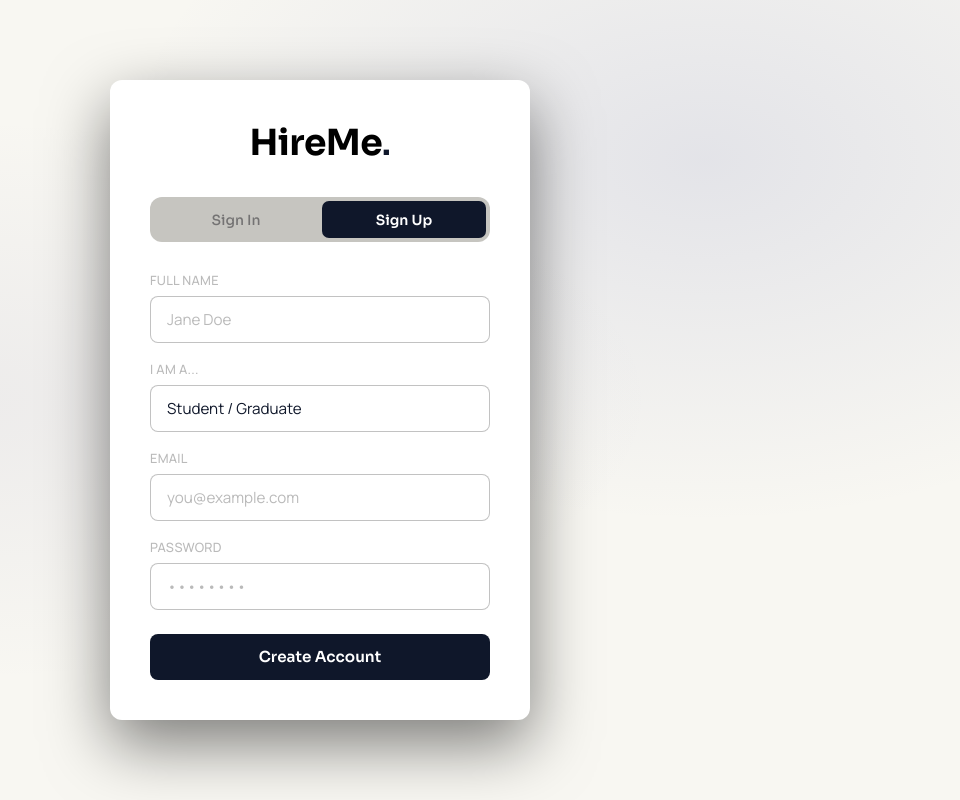
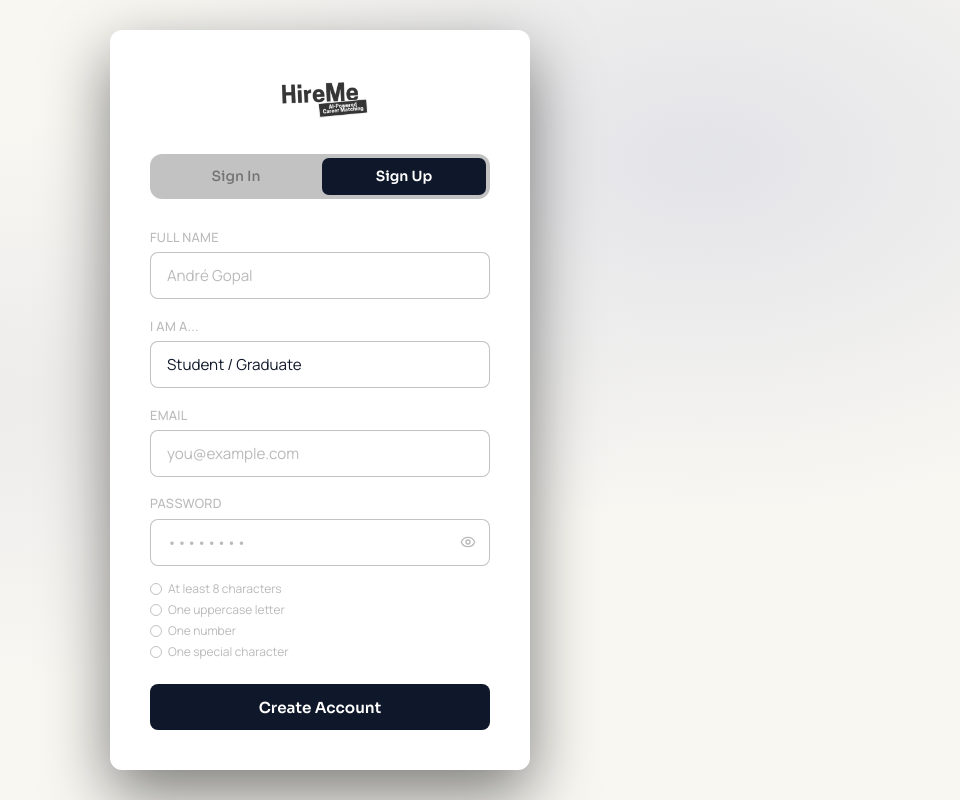
Before and after one commit to padifalas/Hire-Me, a React (Vite) app: page / in a window 1280 px wide. Both pictures are taken after a click on the button "Sign Up". Shown: the whole page, without its empty margins (320-1280 px from the left). Built offline with nearby package versions, Linux system fonts and the light colour scheme; no server answers.

Commit message:
Sign up tweaks

```diff
--- a/src/components/auth/SignUp.css
+++ b/src/components/auth/SignUp.css
@@ -37,28 +37,21 @@
 
 /* Logo */
 .auth-logo {
-  text-align: center;
+  display: flex;
+  justify-content: center;
   margin-bottom: 2rem;
-  font-family: "Sora", sans-serif;
 }
 
-.logo-text {
-  font-size: var(--font-4xl);
-  font-weight: 700;
-  color: #000000;
-  letter-spacing: -0.5px;
-}
-
-.logo-dot {
-  font-size: var(--font-3xl);
-  font-weight: 700;
-  color: var(--color-text-primary);
+.auth-logo__img {
+  height: 52px;
+  width: auto;
+  object-fit: contain;
 }
 
 /* Tabs */
 .auth-tabs {
   display: flex;
-  background: #c6c5c0;
+  background: var(--color-border);
   border-radius: var(--radius-lg);
   padding: 4px;
   margin-bottom: 1.8rem;
@@ -136,6 +129,74 @@
   border-color: var(--color-border-focus);
 }
 
+.form-group input:focus,
+.form-group select:focus {
+  border-color: var(--color-border-focus);
+}
+
+.password-input-wrap {
+  position: relative;
+  display: flex;
+  align-items: center;
+}
+
+.password-input-wrap input {
+  padding-right: 2.75rem;
+}
+
+.password-toggle-btn {
+  position: absolute;
+  right: 0.55rem;
+  display: flex;
+  align-items: center;
+  background: transparent;
+  border: none;
+  cursor: pointer;
+  color: var(--color-text-tertiary);
+  padding: 5px;
+  border-radius: 6px;
+  transition:
+    color 0.15s ease,
+    background 0.15s ease;
+}
+
+.password-toggle-btn:hover {
+  color: var(--color-text-primary);
+  background: rgba(0, 0, 0, 0.05);
+}
+
+/* Password requirements checklist (sign-up only) */
+.password-checklist {
+  list-style: none;
+  margin: 0.5rem 0 0;
+  padding: 0;
+  display: flex;
+  flex-direction: column;
+  gap: 4px;
+}
+
+.password-checklist__item {
+  display: flex;
+  align-items: center;
+  gap: 6px;
+  font-size: 0.75rem;
+  color: var(--color-text-tertiary);
+  transition: color 0.15s ease;
+}
+
+.password-checklist__item--met {
+  color: var(--color-match-excellent, #63d2a0);
+}
+
+.password-checklist__dot {
+  width: 12px;
+  height: 12px;
+  min-width: 12px;
+  border-radius: 50%;
+  border: 1.5px solid var(--color-border);
+  display: inline-block;
+}
+
 /* Messages */
 .auth-error {
   background: rgba(239, 68, 68, 0.1);
--- a/src/components/auth/SignUp.jsx
+++ b/src/components/auth/SignUp.jsx
@@ -6,6 +6,36 @@ import { Eye, EyeOff, CheckCircle2 } from "lucide-react";
 import HireMeLogo from "../../assets/HireMeLogo.png";
 
 import "./SignUp.css";
+
+const PASSWORD_RULES = [
+  { label: "At least 8 characters", test: (pw) => pw.length >= 8 },
+  { label: "One uppercase letter", test: (pw) => /[A-Z]/.test(pw) },
+  { label: "One number", test: (pw) => /[0-9]/.test(pw) },
+  { label: "One special character", test: (pw) => /[^A-Za-z0-9]/.test(pw) },
+];
+
+function PasswordChecklist({ password }) {
+  return (
+    <ul className="password-checklist">
+      {PASSWORD_RULES.map((rule) => {
+        const met = rule.test(password);
+        return (
+          <li
+            key={rule.label}
+            className={`password-checklist__item${met ? " password-checklist__item--met" : ""}`}
+          >
+            {met ? (
+              <CheckCircle2 size={13} />
+            ) : (
+              <span className="password-checklist__dot" />
+            )}
+            {rule.label}
+          </li>
+        );
+      })}
+    </ul>
+  );
+}
 
 export default function SignUp() {
   const [mode, setMode] = useState("signin");
@@ -18,6 +48,7 @@ export default function SignUp() {
   const [error, setError] = useState(null);
   const [message, setMessage] = useState(null);
   const [loading, setLoading] = useState(false);
+  const [showPassword, setShowPassword] = useState(false);
 
   const navigate = useNavigate();
 
@@ -112,8 +143,7 @@ export default function SignUp() {
     <div className="auth-page">
       <div className="auth-card">
         <div className="auth-logo">
-          <span className="logo-text">HireMe</span>
-          <span className="logo-dot">.</span>
+          <img src={HireMeLogo} alt="HireMe logo" className="auth-logo__img" />
         </div>
 
         <div className="auth-tabs">
@@ -152,7 +182,7 @@ export default function SignUp() {
                   id="fullName"
                   name="fullName"
                   type="text"
-                  placeholder="Jane Doe"
+                  placeholder="André Gopal"
                   value={formData.fullName}
                   onChange={handleChange}
                   required
@@ -193,16 +223,30 @@ export default function SignUp() {
           <div className="form-group">
             <label htmlFor="password">Password</label>
 
+            <div className="password-input-wrap">
               <input
                 id="password"
                 name="password"
-              type="password"
+                type={showPassword ? "text" : "password"}
                 placeholder="••••••••"
                 value={formData.password}
                 onChange={handleChange}
                 required
-              minLength={6}
+                minLength={8}
               />
+              <button
+                type="button"
+                className="password-toggle-btn"
+                onClick={() => setShowPassword((s) => !s)}
+                aria-label={showPassword ? "Hide password" : "Show password"}
+              >
+                {showPassword ? <EyeOff size={16} /> : <Eye size={16} />}
+              </button>
+            </div>
+
+            {mode === "signup" && (
+              <PasswordChecklist password={formData.password} />
+            )}
           </div>
 
           {error && <p className="auth-error">{error}</p>}
```
Lines whose indentation alone changed are shown as unchanged.
